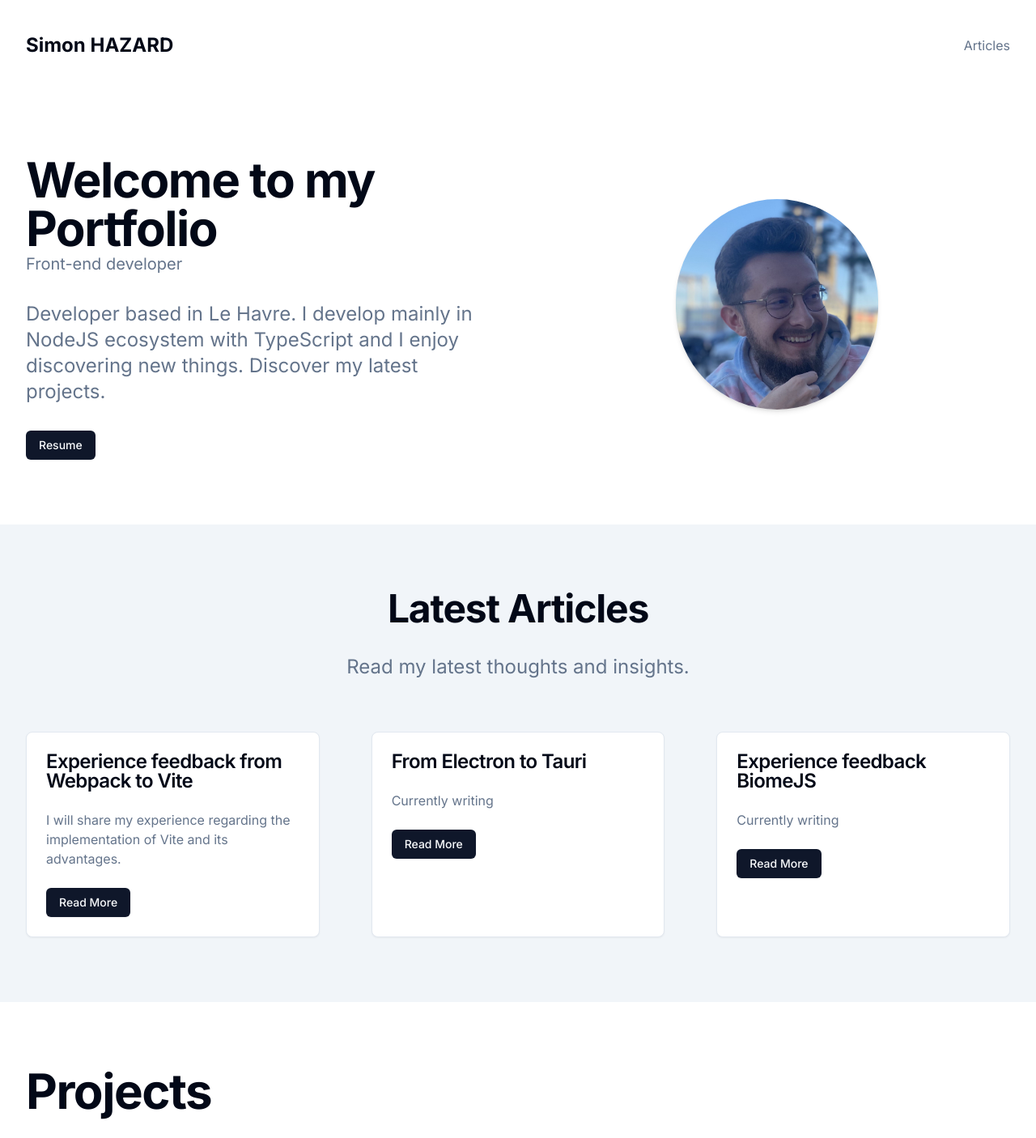
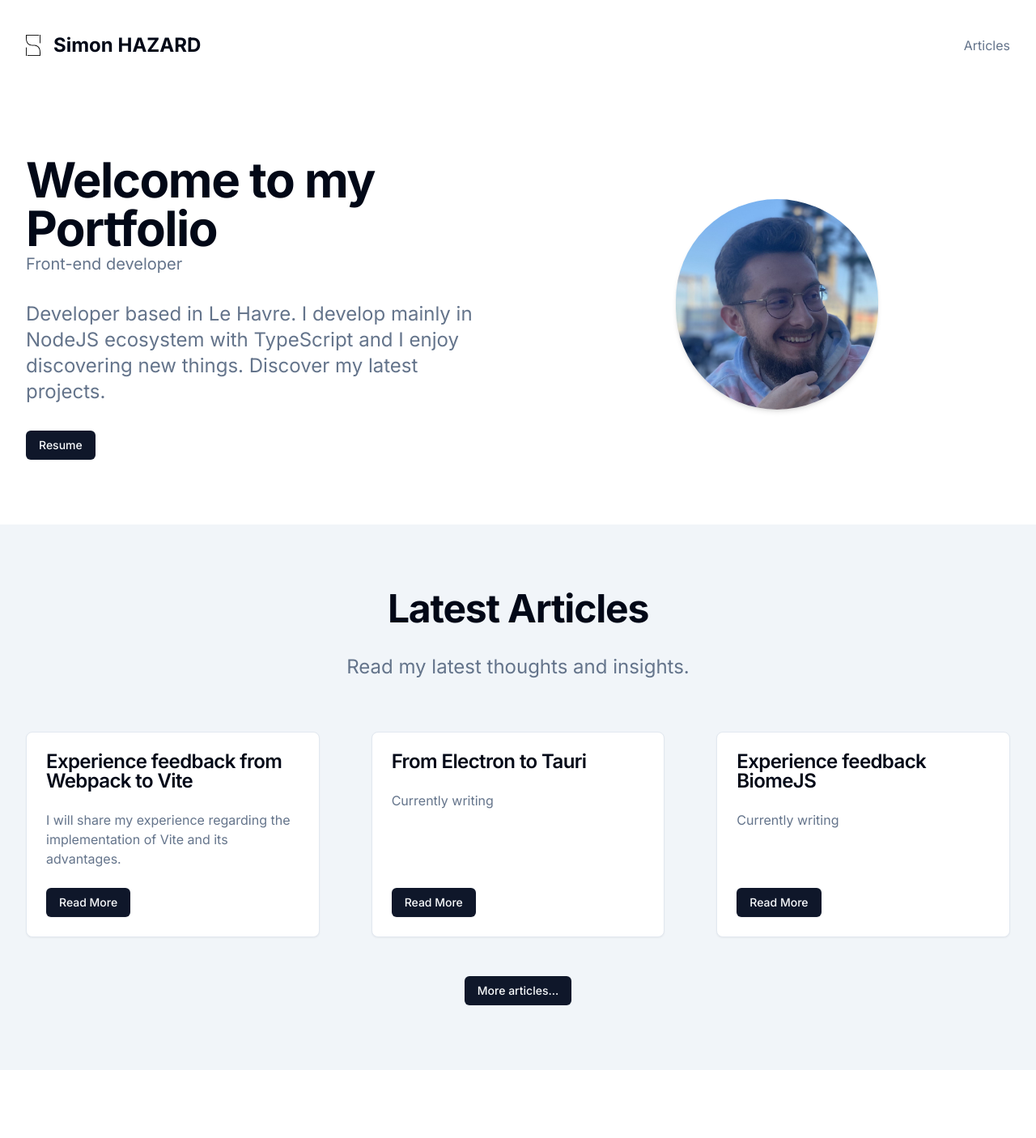
Before and after one commit to SimonHazard/simonhazard.github.io, a Next.js app: page / in a window 1280 px wide. Shown: the top 1406 px of the page at 81% size. Built offline with nearby package versions, Linux system fonts and the light colour scheme.

Commit message:
add logo and more articles button

```diff
--- a/app/page.tsx
+++ b/app/page.tsx
@@ -1,6 +1,7 @@
 import Image from "next/image";
 import Projects from "@/components/projects";
 import LatestArticles from "@/components/latestArticles";
+import Link from "next/link";
 
 export default function Home() {
   return (
@@ -53,6 +54,14 @@ export default function Home() {
             </p>
           </div>
           <LatestArticles />
+          <div className="mt-8 md:mt-10 lg:mt-12 w-full flex justify-center items-center">
+            <Link
+              href="/articles"
+              className="inline-flex items-center justify-center rounded-md bg-primary px-4 py-2 text-sm font-medium text-primary-foreground shadow-sm transition-colors hover:bg-primary/90 focus:outline-none focus:ring-1 focus:ring-primary focus:ring-offset-1"
+            >
+              More articles...
+            </Link>
+          </div>
         </div>
       </section>
       <section className="bg-background py-12 md:py-16 lg:py-20 flex-grow">
--- a/components/header.tsx
+++ b/components/header.tsx
@@ -1,12 +1,25 @@
 import Link from "next/link";
+import Image from "next/image";
 import React from "react";
 
 export const Header = () => {
   return (
     <header className="sticky top-0 bg-background py-6 md:py-8 lg:py-10">
       <div className="container mx-auto flex items-center justify-between">
-        <Link href="/" replace className="text-2xl font-bold" prefetch={false}>
-          Simon HAZARD
+        <Link
+          href="/"
+          replace
+          className="flex gap-4 justify-center items-center text-2xl font-bold"
+          prefetch={false}
+        >
+          <Image
+            src="/static/logo.svg"
+            alt="My logo"
+            width={18}
+            height={18}
+            unoptimized
+          />
+          <span className="hidden md:flex">Simon HAZARD</span>
         </Link>
         <nav className="flex items-center space-x-6">
           <Link
--- a/components/latestArticles.tsx
+++ b/components/latestArticles.tsx
@@ -12,11 +12,11 @@ export default function LatestArticles() {
   return (
     <div className="grid grid-cols-1 md:grid-cols-2 lg:grid-cols-3 gap-8 md:gap-12 lg:gap-16 mt-8 md:mt-12 lg:mt-16">
       {articles.slice(0, 3).map((article, index) => (
-        <Card key={index}>
+        <Card key={index} className="flex flex-col">
           <CardHeader>
             <CardTitle>{article.title}</CardTitle>
           </CardHeader>
-          <CardContent>
+          <CardContent className="flex-grow">
             <p className="text-muted-foreground">{article.description}</p>
           </CardContent>
           <CardFooter>
```
Also changed, not shown: public/static/logo.svg (added).
